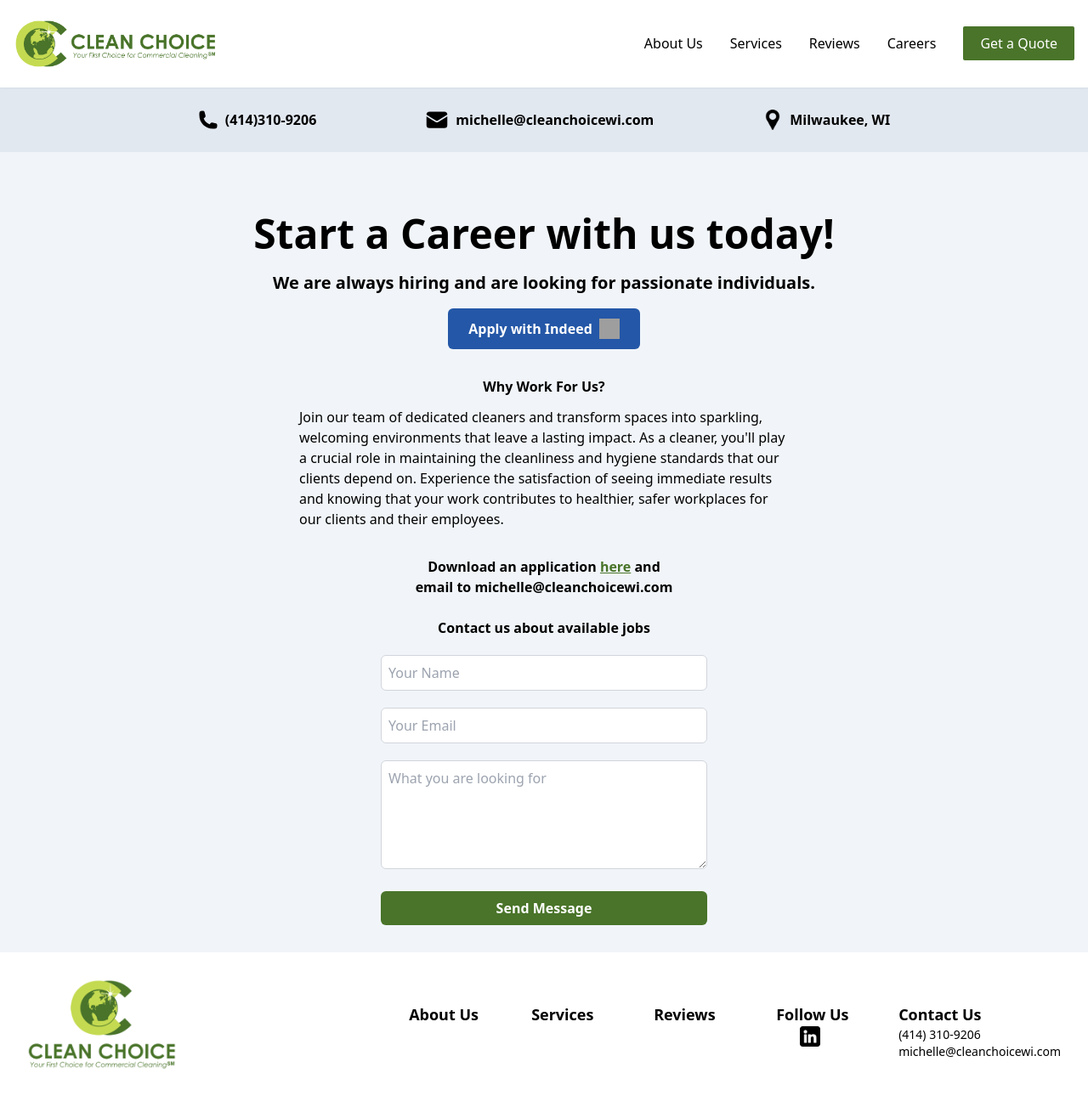
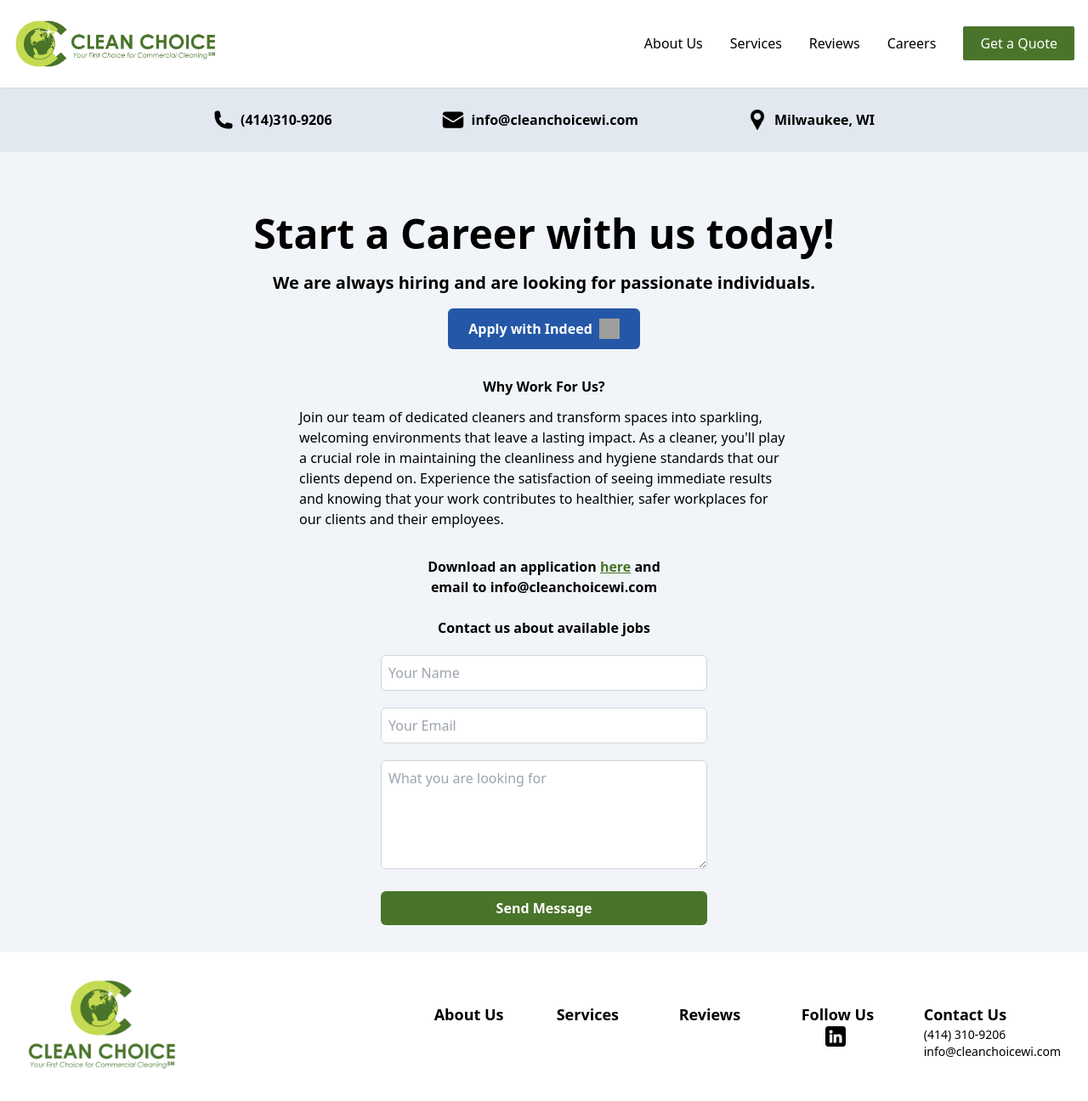
Before and after one commit to Clean-Choice-Website/clean-choice, a React (Vite) app: page /careers in a window 1280 px wide. Shown: the top 1296 px of the page at 85% size. Built offline with nearby package versions, Linux system fonts and the light colour scheme; grey boxes are pictures that could not be loaded.

Commit message:
Update get a quote and email

```diff
--- a/src/Careers.jsx
+++ b/src/Careers.jsx
@@ -177,10 +177,10 @@ const Careers = () => {
                 <br></br>
                 email to{" "}
                 <a
-                  href="mailto:michelle@cleanchoicewi.com"
+                  href="mailto:info@cleanchoicewi.com"
                   className="transition-all hover:text-logoGreen"
                 >
-                  michelle@cleanchoicewi.com
+                  info@cleanchoicewi.com
                 </a>
                 <br></br>
                 <br></br>
--- a/src/Homepage/HomePageHero.jsx
+++ b/src/Homepage/HomePageHero.jsx
@@ -33,12 +33,20 @@ const HomePageHero = ({ openModal, heroImage, heroImageLandscape }) => {
             </h1>
 
             <div className="flex justify-center sm:block">
-              <button
+              {/* <button
                 onClick={openModal}
                 className="mx-auto inline-block border-2 border-white px-8 py-2 text-center text-lg font-bold transition-all hover:bg-[#4e5553]"
               >
                 Get a Quote
-              </button>
+              </button> */}
+              <a
+                href="https://clienthub.getjobber.com/client_hubs/56b487ed-d4dd-4556-a387-aba7135c7983/public/work_request/new?source=social_media"
+                target="_blank"
+                rel="noopener noreferrer"
+                className="mx-auto inline-block border-2 border-white px-8 py-2 text-center text-lg font-bold transition-all hover:bg-[#4e5553]"
+              >
+                Get a Quote
+              </a>
             </div>
           </div>
         </section>
--- a/src/components/ContactInfo.jsx
+++ b/src/components/ContactInfo.jsx
@@ -11,8 +11,8 @@ const ContactInfo = () => {
       </div>
       <div className="flex items-center gap-2 font-bold">
         <img src={email} alt="Email icon" className="w-7" />
-        <a href="mailto:michelle@cleanchoicewi.com">
-          <p>michelle@cleanchoicewi.com</p>
+        <a href="mailto:info@cleanchoicewi.com">
+          <p>info@cleanchoicewi.com</p>
         </a>
       </div>
       <div className="flex items-center gap-2 font-bold">
--- a/src/components/Footer.jsx
+++ b/src/components/Footer.jsx
@@ -65,10 +65,10 @@ function Footer({ openModal }) {
                     <li>(414) 310-9206</li>
                   </a>
                   <a
-                    href="mailto:michelle@cleanchoicewi.com"
+                    href="mailto:info@cleanchoicewi.com"
                     className="transition-all hover:text-logoGreen"
                   >
-                    <li>michelle@cleanchoicewi.com</li>
+                    <li>info@cleanchoicewi.com</li>
                   </a>
                 </ul>
               </div>
--- a/src/components/MobileNavbar.jsx
+++ b/src/components/MobileNavbar.jsx
@@ -74,12 +74,20 @@ const MobileNavbar = ({ setShowMenu, openModal }) => {
             onClick={() => setShowMenu(false)}
             className="m-2 flex justify-center"
           >
-            <button
+            {/* <button
               onClick={openModal}
               className="mb-3 w-full rounded border-2 border-white bg-logoGreen px-8 py-2 text-center text-lg font-bold text-white transition-all hover:bg-logoGreenHover"
             >
               Get a Quote
-            </button>
+            </button> */}
+            <a
+              href="https://clienthub.getjobber.com/client_hubs/56b487ed-d4dd-4556-a387-aba7135c7983/public/work_request/new?source=social_media"
+              target="_blank"
+              rel="noopener noreferrer"
+              className="rounded-sm bg-logoGreen p-2 px-5 font-medium text-white transition-all hover:bg-logoGreenHover"
+            >
+              Get a Quote
+            </a>
           </div>
           {/* </Link> */}
           <li className="flex justify-center gap-2 border-b border-gray-300 py-4 text-slate-500">
--- a/src/components/Navbar.jsx
+++ b/src/components/Navbar.jsx
@@ -59,12 +59,20 @@ function Navbar({ openModal }) {
               Careers
             </li>
           </Link>
-          <button
+          {/* <button
             onClick={openModal}
-            className="rounded-sm bg-logoGreen  p-2 px-5 font-medium text-white transition-all hover:bg-logoGreenHover"
+            className="rounded-sm bg-logoGreen p-2 px-5 font-medium text-white transition-all hover:bg-logoGreenHover"
           >
             Get a Quote
-          </button>
+          </button> */}
+          <a
+            href="https://clienthub.getjobber.com/client_hubs/56b487ed-d4dd-4556-a387-aba7135c7983/public/work_request/new?source=social_media"
+            target="_blank"
+            rel="noopener noreferrer"
+            className="rounded-sm bg-logoGreen p-2 px-5 font-medium text-white transition-all hover:bg-logoGreenHover"
+          >
+            Get a Quote
+          </a>
         </div>
       </nav>
       {/* Mobile Nav */}
```
